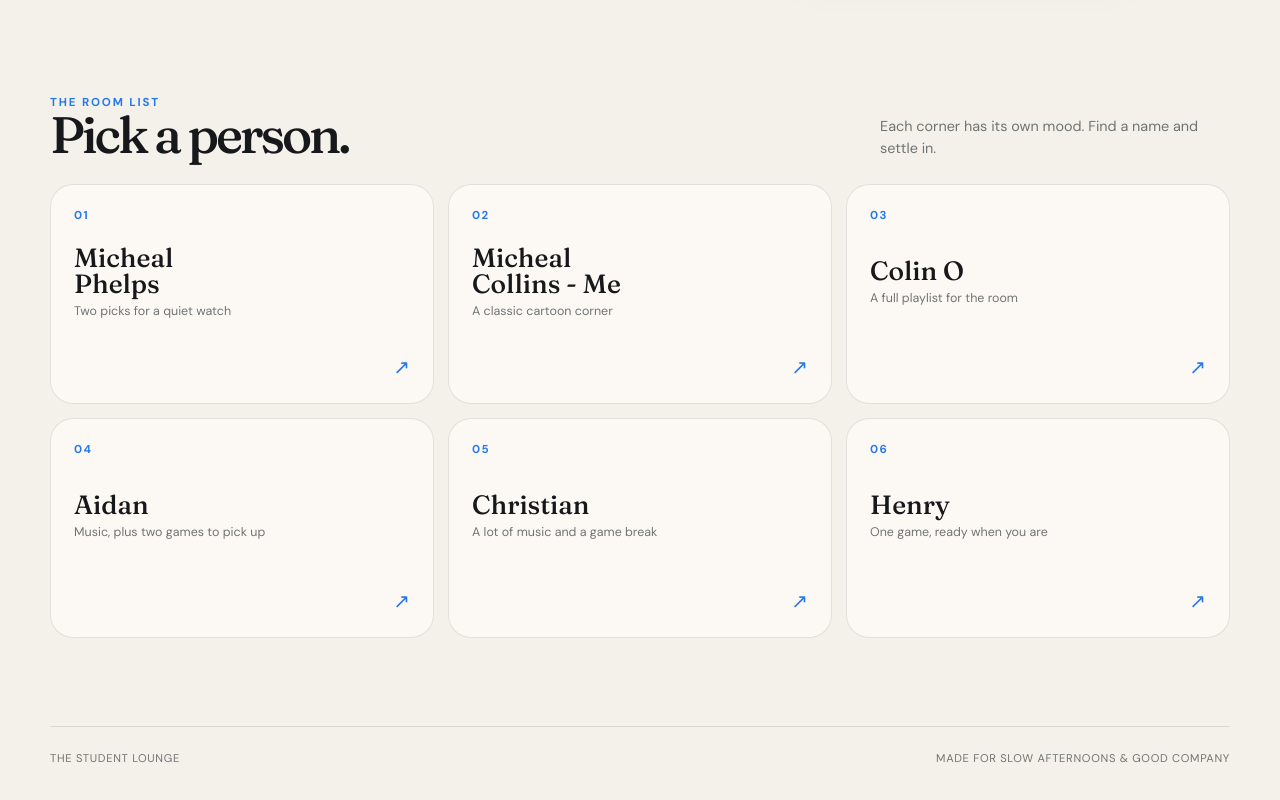
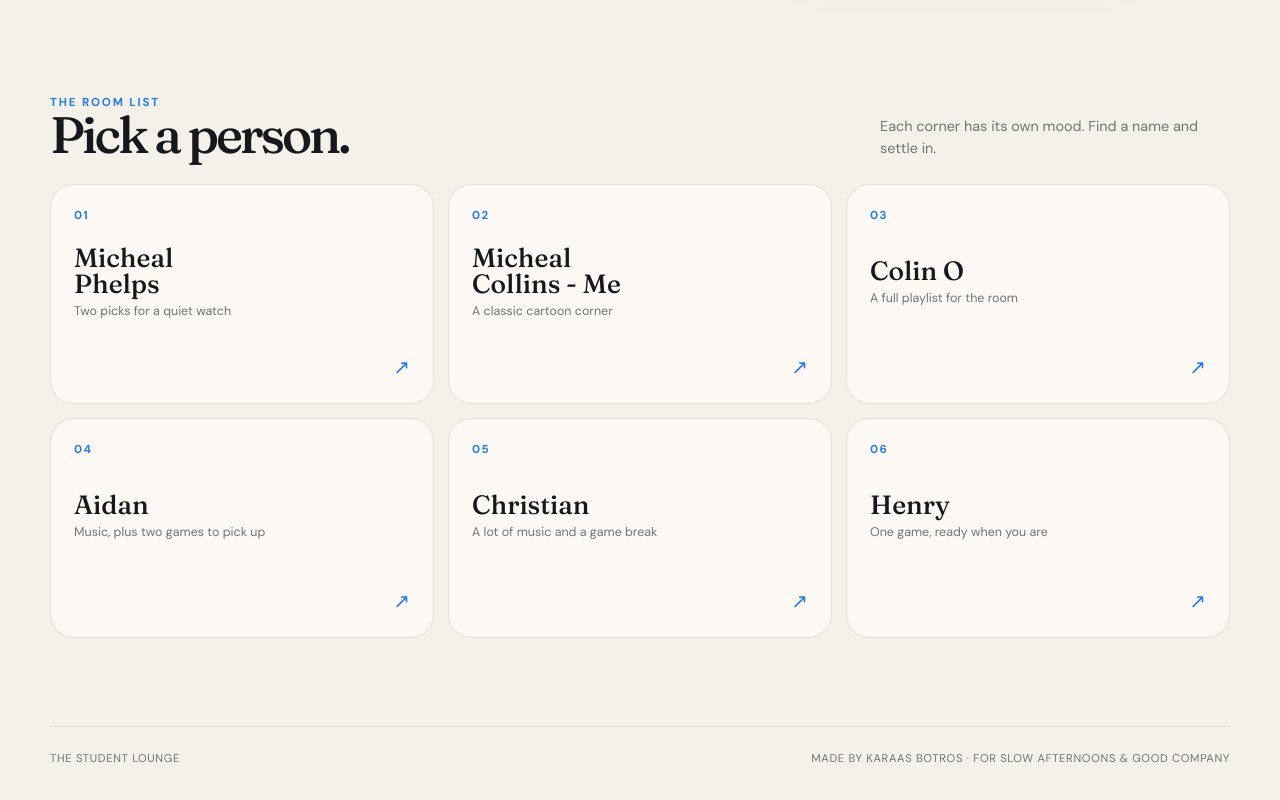
Before and after one commit to realnoxdev1/the-student-lounge, a website: page index.html in a window 1280 px wide. Shown: the part 596-1396 px from the top of the page. Drawn offline with Linux system fonts and the light colour scheme.

Commit message:
Add creator credit

```diff
--- a/index.html
+++ b/index.html
@@ -30,7 +30,7 @@
 
       <footer class="site-footer">
         <span>THE STUDENT LOUNGE</span>
-        <span>made for slow afternoons &amp; good company</span>
+        <span>made by Karaas Botros · for slow afternoons &amp; good company</span>
       </footer>
     </div>
     <script src="script.js"></script>
```
